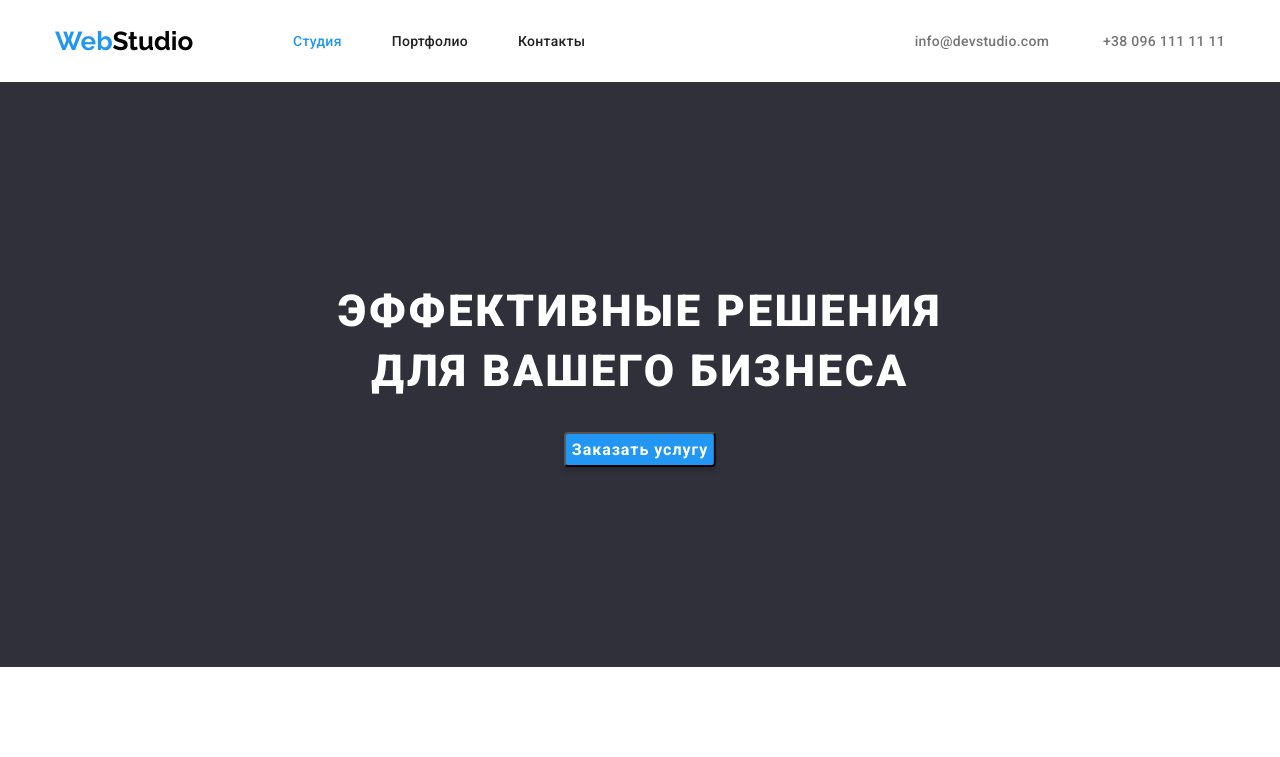
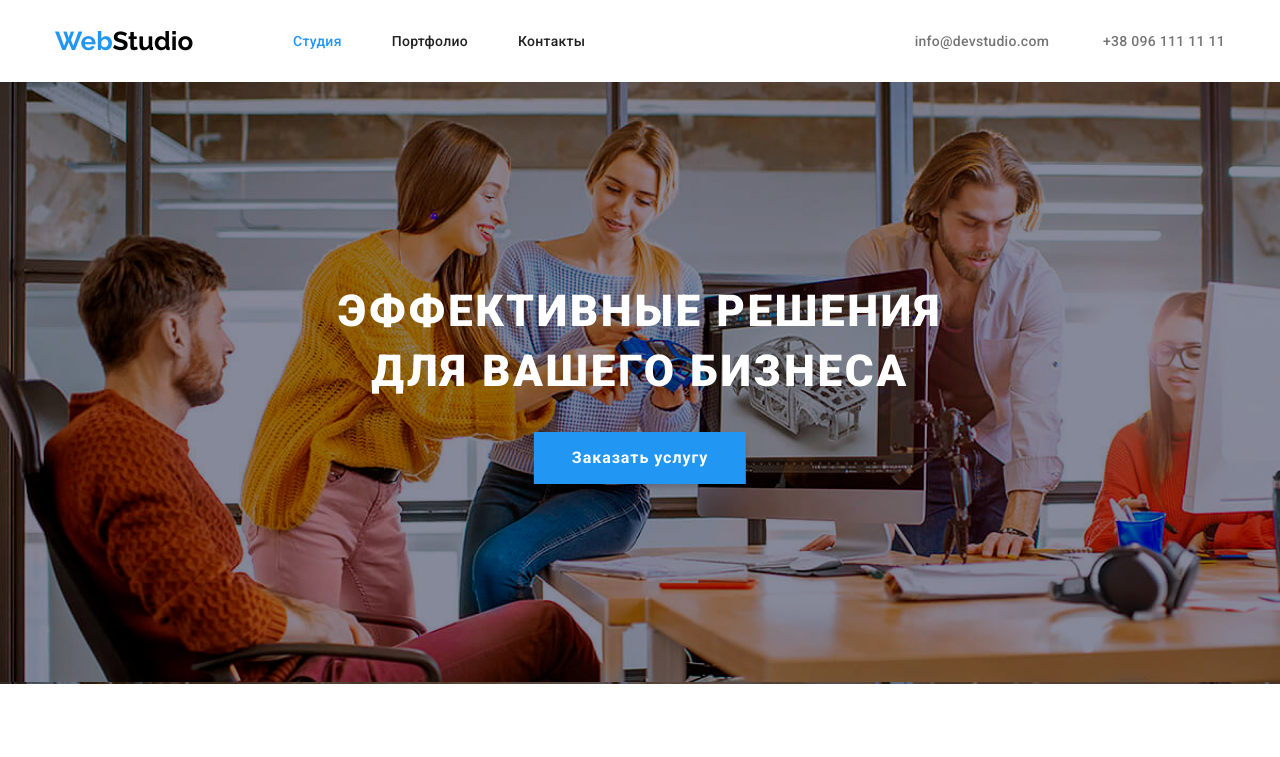
Before and after one commit to Chipchev/goit-markup-hw-04, a plain HTML site: page index.html in a window 1280 px wide. Shown: the top 757 px of the page. Drawn offline with nearby package versions, Linux system fonts and the light colour scheme.

Commit message:
Add background
Add background image and correction size of banner

```diff
--- a/css/main.css
+++ b/css/main.css
@@ -146,6 +146,7 @@ button {
 .banner {
   padding: 200px 0;
   background-color: var(--bg-color);
+  background-image: url(../images/background_image.jpg);
 }
 .h1-studio {
   display: block;
@@ -157,24 +158,27 @@ button {
   letter-spacing: 0.06em;
   text-transform: uppercase;
   color: #ffffff;
+  margin: 0;
 }
 .button {
   background-color: var(--hover-color);
   box-shadow: 0px 4px 4px rgba(0, 0, 0, 0.15);
-  border-radius: 4px;
   position: relative;
   left: 50%;
   transform: translate(-50%, 0);
+  margin-top: 30px;
+  border: 0;
 }
 .button span {
   font-weight: bold;
   font-size: 16px;
-  line-height: 187%;
+  line-height: 30px;
   display: flex;
   align-items: center;
   text-align: center;
   letter-spacing: 0.06em;
   color: #ffffff;
+  padding: 10px 32px;
 }
 .button:hover {
   background-color: #ffffff;
```
Also changed, not shown: images/background_image.jpg (added).
